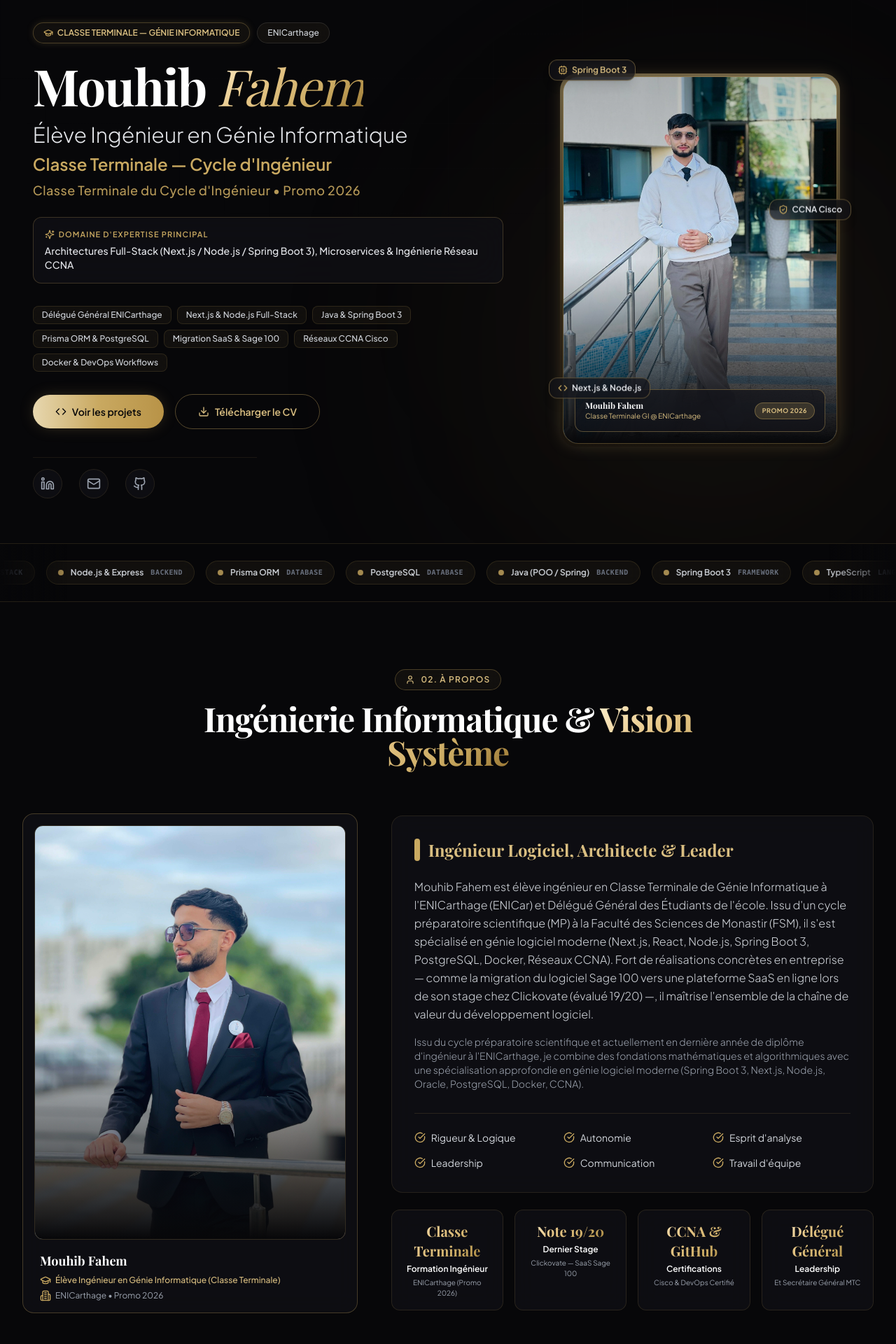
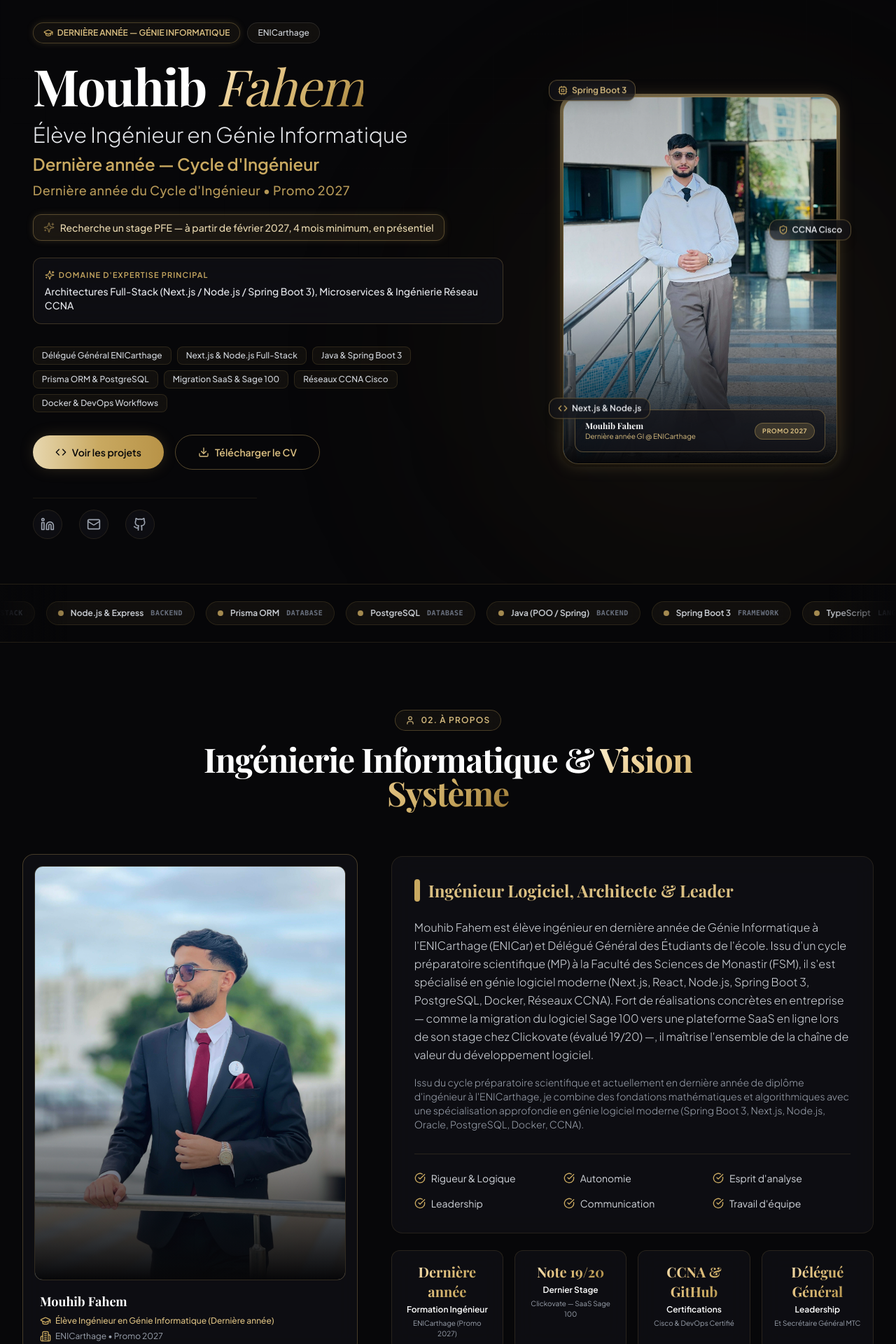
Before and after one commit to mouhibfahem/mouhibfahem.com, a Next.js app: page / in a window 1280 px wide. Shown: the part 80-2000 px from the top of the page at 70% size. Built offline with nearby package versions, Linux system fonts and the light colour scheme; a web font is replaced by a local one.

Commit message:
Update portfolio reference facts: dates, grade (Dernière année), Promo 2027, official email, domain, and PFE search banner

```diff
--- a/src/app/layout.tsx
+++ b/src/app/layout.tsx
@@ -20,7 +20,7 @@ export const viewport: Viewport = {
 
 export const metadata: Metadata = {
   title: 'Mouhib Fahem — Élève Ingénieur en Génie Informatique | ENICarthage',
-  description: 'Portfolio officiel de Mouhib Fahem, élève ingénieur en Génie Informatique à l\'ENICarthage (Classe Terminale) et Délégué Général des Étudiants. Spécialisé en ingénierie logicielle, Java, Spring Boot 3, Next.js & Réseaux CCNA.',
+  description: 'Portfolio officiel de Mouhib Fahem, élève ingénieur en Génie Informatique à l\'ENICarthage (Dernière année) et Délégué Général des Étudiants. Spécialisé en ingénierie logicielle, Java, Spring Boot 3, Next.js & Réseaux CCNA.',
   applicationName: 'Mouhib Fahem',
   appleWebApp: {
     title: 'Mouhib Fahem',
@@ -29,7 +29,7 @@ export const metadata: Metadata = {
     'Mouhib Fahem',
     'ENICarthage',
     'Ingénieur Informatique',
-    'Génie Informatique Classe Terminale',
+    'Génie Informatique Dernière Année',
     'Tunisie',
     'Java',
     'Spring Boot 3',
@@ -59,7 +59,7 @@ export const metadata: Metadata = {
     ],
   },
   openGraph: {
-    title: 'Mouhib Fahem — Élève Ingénieur en Génie Informatique (Classe Terminale)',
+    title: 'Mouhib Fahem — Élève Ingénieur en Génie Informatique (Dernière année)',
     description: 'Portfolio officiel de Mouhib Fahem — Élève ingénieur GI à l\'ENICarthage & Délégué Général des Étudiants. Découvrez mes projets, compétences et stages.',
     url: 'https://mouhibfahem.vercel.app',
     siteName: 'Mouhib Fahem',
@@ -69,7 +69,7 @@ export const metadata: Metadata = {
   twitter: {
     card: 'summary_large_image',
     title: 'Mouhib Fahem — Élève Ingénieur en Génie Informatique',
-    description: 'Portfolio officiel de Mouhib Fahem - ENICarthage Classe Terminale GI',
+    description: 'Portfolio officiel de Mouhib Fahem - ENICarthage Dernière année GI',
   },
   verification: {
     google: 'gJY-TGj-kIJy4LV73IgKzwO1MEKwVa1OXerpP52piBY',
@@ -107,13 +107,13 @@ const structuredDataGraph = {
       '@id': 'https://mouhibfahem.vercel.app/#person',
       'name': 'Mouhib Fahem',
       'url': 'https://mouhibfahem.vercel.app',
-      'image': 'https://mouhibfahem.vercel.app/mouhib.jpg',
+      'image': 'https://mouhibfahem.vercel.app/mouhibfh.jpg',
       'sameAs': [
         'https://www.linkedin.com/in/mouhib-fahem-17a1b4342/',
         'https://github.com/mouhibfahem',
       ],
       'jobTitle': 'Élève Ingénieur en Génie Informatique',
-      'description': 'Élève ingénieur en Classe Terminale de Génie Informatique à l\'ENICarthage, développeur logiciel full-stack et réseaux CCNA.',
+      'description': 'Élève ingénieur en dernière année de Génie Informatique à l\'ENICarthage, développeur logiciel full-stack et réseaux CCNA.',
       'affiliation': {
         '@type': 'EducationalOrganization',
         'name': 'ENICarthage (École Nationale d\'Ingénieurs de Carthage)',
@@ -153,7 +153,7 @@ const structuredDataGraph = {
         'Sage 100 SaaS Migration',
         'Cisco CCNA Networking',
       ],
-      'email': 'mailto:mouhib.fahem28@gmail.com',
+      'email': 'mailto:mouhib.fahem@enicar.ucar.tn',
     },
     {
       '@type': 'WebApplication',
--- a/src/components/AboutSection.tsx
+++ b/src/components/AboutSection.tsx
@@ -56,11 +56,11 @@ export default function AboutSection() {
                 <div className="text-lg font-serif font-bold text-white">Mouhib Fahem</div>
                 <div className="text-xs font-medium text-gold-300 flex items-center gap-1.5 justify-center sm:justify-start">
                   <GraduationCap className="w-4 h-4 text-gold-400" />
-                  <span>Élève Ingénieur en Génie Informatique (Classe Terminale)</span>
+                  <span>Élève Ingénieur en Génie Informatique (Dernière année)</span>
                 </div>
                 <div className="text-xs text-gray-400 flex items-center gap-1.5 justify-center sm:justify-start">
                   <Building2 className="w-4 h-4 text-gold-400" />
-                  <span>ENICarthage • Promo 2026</span>
+                  <span>ENICarthage • Promo 2027</span>
                 </div>
               </div>
             </div>
--- a/src/components/ContactSection.tsx
+++ b/src/components/ContactSection.tsx
@@ -2,7 +2,7 @@
 
 import { useState } from 'react';
 import { motion } from 'framer-motion';
-import { Mail, Phone, Linkedin, MapPin, Copy, Check, Send, Download, ArrowUpRight, Globe } from 'lucide-react';
+import { Mail, Phone, Linkedin, MapPin, Copy, Check, Send, Download, ArrowUpRight, Globe, Sparkles } from 'lucide-react';
 import { personalData } from '@/data/portfolioData';
 
 export default function ContactSection() {
@@ -58,6 +58,17 @@ export default function ContactSection() {
           <p className="text-gray-400 text-xs sm:text-base mt-3">
             Pour toute proposition de collaboration, opportunité d'ingénierie ou projet, contactez-moi directement.
           </p>
+
+          <motion.div
+            initial={{ opacity: 0, y: 15 }}
+            whileInView={{ opacity: 1, y: 0 }}
+            viewport={{ once: true }}
+            transition={{ duration: 0.5, delay: 0.15 }}
+            className="inline-flex items-center gap-2 px-4 py-2.5 mt-5 rounded-xl glass-card border border-gold-400/35 bg-gold-400/10 text-gold-200 text-xs sm:text-sm font-medium shadow-gold-sm"
+          >
+            <Sparkles className="w-4 h-4 text-gold-400 shrink-0 animate-pulse" />
+            <span>Recherche un stage PFE — à partir de février 2027, 4 mois minimum, en présentiel</span>
+          </motion.div>
         </div>
 
         <div className="grid grid-cols-1 lg:grid-cols-12 gap-8 sm:gap-12 items-start">
--- a/src/components/HeroSection.tsx
+++ b/src/components/HeroSection.tsx
@@ -28,7 +28,7 @@ export default function HeroSection() {
             >
               <span className="px-3 py-1 sm:px-3.5 sm:py-1.5 rounded-full glass-pill border border-gold-400/30 text-[11px] sm:text-xs font-semibold text-gold-300 shadow-gold-sm flex items-center gap-1.5 max-w-full truncate">
                 <GraduationCap className="w-3.5 h-3.5 text-gold-400 shrink-0" />
-                <span className="truncate">CLASSE TERMINALE — GÉNIE INFORMATIQUE</span>
+                <span className="truncate">DERNIÈRE ANNÉE — GÉNIE INFORMATIQUE</span>
               </span>
               <span className="px-3 py-1 sm:px-3.5 sm:py-1.5 rounded-full glass-pill border border-white/10 text-[11px] sm:text-xs font-medium text-gray-300">
                 ENICarthage
@@ -50,17 +50,28 @@ export default function HeroSection() {
               initial={{ opacity: 0, y: 20 }}
               animate={{ opacity: 1, y: 0 }}
               transition={{ duration: 0.7, delay: 0.2 }}
-              className="space-y-1.5 sm:space-y-2 mb-6"
+              className="space-y-1.5 sm:space-y-2 mb-5"
             >
               <h2 className="text-lg sm:text-2xl md:text-3xl font-light text-gray-200">
                 {personalData.title}
               </h2>
               <p className="text-base sm:text-xl md:text-2xl text-gold-400 font-semibold">
-                Classe Terminale — Cycle d'Ingénieur
+                Dernière année — Cycle d'Ingénieur
               </p>
               <p className="text-xs sm:text-base md:text-lg text-gold-400/90 font-medium tracking-wide">
                 {personalData.subtitle}
               </p>
+            </motion.div>
+
+            {/* Discrete PFE Banner */}
+            <motion.div
+              initial={{ opacity: 0, y: 20 }}
+              animate={{ opacity: 1, y: 0 }}
+              transition={{ duration: 0.7, delay: 0.22 }}
+              className="inline-flex items-center gap-2 px-3.5 py-2 rounded-xl glass-card border border-gold-400/35 bg-gold-400/10 text-gold-200 text-xs sm:text-sm font-medium mb-6 text-left shadow-gold-sm max-w-2xl mx-auto lg:mx-0"
+            >
+              <Sparkles className="w-4 h-4 text-gold-400 shrink-0 animate-pulse" />
+              <span>Recherche un stage PFE — à partir de février 2027, 4 mois minimum, en présentiel</span>
             </motion.div>
 
             {/* Current Focus Highlight Box */}
@@ -184,10 +195,10 @@ export default function HeroSection() {
                 <div className="absolute bottom-3 left-3 right-3 sm:bottom-4 sm:left-4 sm:right-4 z-20 glass-card p-2.5 sm:p-3.5 rounded-xl border border-gold-400/40 flex items-center justify-between backdrop-blur-xl">
                   <div>
                     <h4 className="text-[11px] sm:text-xs font-serif font-bold text-white">Mouhib Fahem</h4>
-                    <p className="text-[9px] sm:text-[10px] text-gold-300">Classe Terminale GI @ ENICarthage</p>
+                    <p className="text-[9px] sm:text-[10px] text-gold-300">Dernière année GI @ ENICarthage</p>
                   </div>
                   <span className="px-2 py-0.5 sm:px-2.5 sm:py-1 rounded-full text-[8px] sm:text-[9px] font-bold uppercase tracking-wider bg-gold-400/20 text-gold-300 border border-gold-400/40">
-                    Promo 2026
+                    Promo 2027
                   </span>
                 </div>
               </div>
--- a/src/data/portfolioData.ts
+++ b/src/data/portfolioData.ts
@@ -61,11 +61,11 @@ export interface TechLogo {
 export const personalData = {
   name: "Mouhib Fahem",
   title: "Élève Ingénieur en Génie Informatique",
-  grade: "Classe Terminale (Dernière année du cycle d'ingénieur)",
-  subtitle: "Classe Terminale du Cycle d'Ingénieur • Promo 2026",
+  grade: "Dernière année (Cycle d'Ingénieur)",
+  subtitle: "Dernière année du Cycle d'Ingénieur • Promo 2027",
   institution: "ENICarthage (École Nationale d'Ingénieurs de Carthage)",
-  domain: "mouhibfahem.com",
-  email: "mouhib.fahem28@gmail.com",
+  domain: "mouhibfahem.vercel.app",
+  email: "mouhib.fahem@enicar.ucar.tn",
   phone: "+216 24 640 474",
   location: "Tunis, Tunisie",
   linkedin: "https://www.linkedin.com/in/mouhib-fahem-17a1b4342/",
@@ -83,9 +83,9 @@ export const personalData = {
     "Réseaux CCNA Cisco",
     "Docker & DevOps Workflows"
   ],
-  bio: "Mouhib Fahem est élève ingénieur en Classe Terminale de Génie Informatique à l'ENICarthage (ENICar) et Délégué Général des Étudiants de l'école. Issu d'un cycle préparatoire scientifique (MP) à la Faculté des Sciences de Monastir (FSM), il s'est spécialisé en génie logiciel moderne (Next.js, React, Node.js, Spring Boot 3, PostgreSQL, Docker, Réseaux CCNA). Fort de réalisations concrètes en entreprise — comme la migration du logiciel Sage 100 vers une plateforme SaaS en ligne lors de son stage chez Clickovate (évalué 19/20) —, il maîtrise l'ensemble de la chaîne de valeur du développement logiciel.",
+  bio: "Mouhib Fahem est élève ingénieur en dernière année de Génie Informatique à l'ENICarthage (ENICar) et Délégué Général des Étudiants de l'école. Issu d'un cycle préparatoire scientifique (MP) à la Faculté des Sciences de Monastir (FSM), il s'est spécialisé en génie logiciel moderne (Next.js, React, Node.js, Spring Boot 3, PostgreSQL, Docker, Réseaux CCNA). Fort de réalisations concrètes en entreprise — comme la migration du logiciel Sage 100 vers une plateforme SaaS en ligne lors de son stage chez Clickovate (évalué 19/20) —, il maîtrise l'ensemble de la chaîne de valeur du développement logiciel.",
   highlights: [
-    { label: "Formation Ingénieur", value: "Classe Terminale", description: "ENICarthage (Promo 2026)" },
+    { label: "Formation Ingénieur", value: "Dernière année", description: "ENICarthage (Promo 2027)" },
     { label: "Dernier Stage", value: "Note 19/20", description: "Clickovate — SaaS Sage 100" },
     { label: "Certifications", value: "CCNA & GitHub", description: "Cisco & DevOps Certifié" },
     { label: "Leadership", value: "Délégué Général", description: "Et Secrétaire Général MTC" },
@@ -114,22 +114,22 @@ export const techLogosData: TechLogo[] = [
 export const educationData: EducationItem[] = [
   {
     id: "enicarthage",
-    period: "2023 – Présent",
+    period: "2024 – Présent",
     institution: "École Nationale d'Ingénieurs de Carthage (ENICarthage)",
-    degree: "Élève Ingénieur en Génie Informatique – Classe Terminale",
+    degree: "Élève Ingénieur en Génie Informatique – Dernière année",
     description: "Cursus d'excellence en ingénierie informatique : Architectures logicielles distribuées, Microservices, Cloud & DevOps, Réseaux d'entreprise (CCNA), Sécurité des SI, Bases de données avancées, Big Data, Intelligence Artificielle et Génie Logiciel.",
     current: true,
   },
   {
     id: "fsmonastir",
-    period: "2021 – 2023",
+    period: "2022 – 2024",
     institution: "Faculté des Sciences de Monastir",
     degree: "Cycle Préparatoire aux Études d'Ingénieurs",
     description: "Formation intensive en mathématiques avancées, physique fondamentale, informatique théorique, algorithmique et sciences de l'ingénieur.",
   },
   {
     id: "bac",
-    period: "Juin 2021",
+    period: "Juin 2022",
     institution: "Lycée Ben Guerdane",
     degree: "Baccalauréat Mathématiques",
     description: "Obtenu avec mention. Solide socle en raisonnement logique, analyse mathématique et modélisation scientifique.",
```
Also changed, not shown: public/llms.txt.
